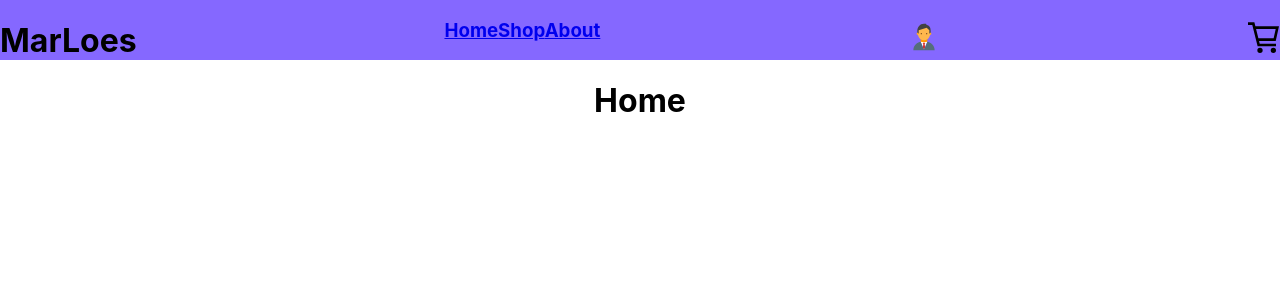
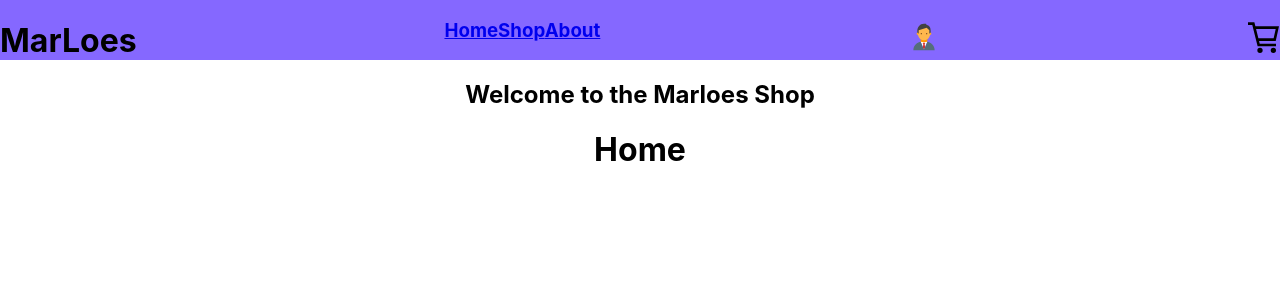
Before and after one commit to GewoonMarian/webshop, a React (Create React App) app: page / in a window 1280 px wide. Shown: the top 300 px of the page. Built offline with nearby package versions, Linux system fonts and the light colour scheme.

Commit message:
feat/title to page

```diff
--- a/src/App.js
+++ b/src/App.js
@@ -8,6 +8,7 @@ function App() {
   return (
     <div className="App">
       <NavBar />
+      <h2>Welcome to the Marloes Shop</h2>
       <Routes>
         <Route path="/" element={<Home />} />
         <Route path="/Shop" element={<Shop />} />
```
